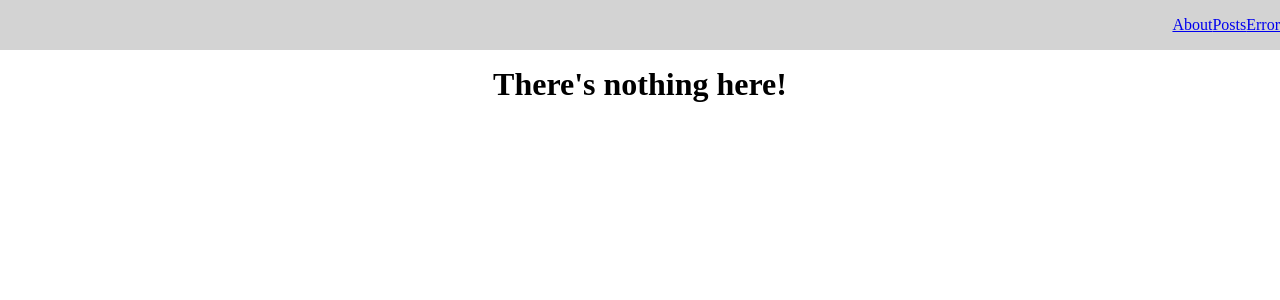
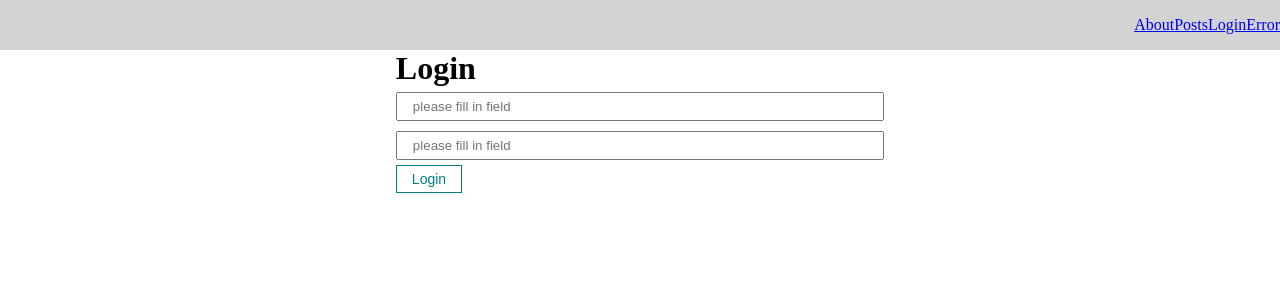
Before and after one commit to mneiter/react-post-app, a React (Create React App) app: page /login in a window 1280 px wide. Shown: the top 300 px of the page. Built offline with nearby package versions, Linux system fonts and the light colour scheme.

Commit message:
add login page

```diff
--- a/src/components/UI/approuter/MyAppRouter.jsx
+++ b/src/components/UI/approuter/MyAppRouter.jsx
@@ -4,13 +4,13 @@ import {
   Routes,
   Route,
 } from 'react-router-dom';
-import MyNavbar from '../navbar/MyNavbar';
+import MyNav from '../nav/MyNav';
 import { routes } from '../../../router';
 
 function MyAppRouter() {
   return (
     <BrowserRouter>
-      <MyNavbar />
+      <MyNav />
       <Routes>
         {
           routes.map((route) => (
@@ -21,12 +21,7 @@ function MyAppRouter() {
               exact={route.exact}
             />
           ))
-
         }
-        <Route
-          path="*"
-          element={(<div style={{ padding: '1rem' }}><h1>There&apos;s nothing here!</h1></div>)}
-        />
       </Routes>
     </BrowserRouter>
   );
--- a/src/components/UI/navbar/MyNavbar.jsx
+++ b/src/components/UI/nav/MyNav.jsx
@@ -1,17 +1,18 @@
 import React from 'react';
 import { Link } from 'react-router-dom';
-import cl from './MyNavbar.module.css';
+import cl from './MyNav.module.css';
 
-function MyNavbar() {
+function MyNav() {
   return (
     <div className={cl.navbar}>
       <div className={cl.navbar__links}>
         <Link to="/about">About</Link>
         <Link to="/posts">Posts</Link>
+        <Link to="/login">Login</Link>
         <Link to="/error">Error</Link>
       </div>
     </div>
   );
 }
 
-export default MyNavbar;
+export default MyNav;
--- /dev/null
+++ b/src/pages/Login.jsx
@@ -0,0 +1,18 @@
+import React from 'react';
+import MyButton from '../components/UI/button/MyButton';
+import MyInput from '../components/UI/input/MyInput';
+
+function Login() {
+  return (
+    <div>
+      <h1>Login</h1>
+      <form>
+        <MyInput type="text" placeholder="please fill in field" />
+        <MyInput type="password" placeholder="please fill in field" />
+        <MyButton>Login</MyButton>
+      </form>
+    </div>
+  );
+}
+
+export default Login;
--- a/src/router/index.jsx
+++ b/src/router/index.jsx
@@ -1,6 +1,7 @@
 /* eslint-disable react/react-in-jsx-scope */
 import About from '../pages/About';
 import Error from '../pages/Error';
+import Login from '../pages/Login';
 import PostDetails from '../pages/PostDetails';
 import Posts from '../pages/Posts';
 
@@ -8,5 +9,7 @@ export const routes = [
   { path: '/about', element: <About />, exact: false },
   { path: '/posts', element: <Posts />, exact: true },
   { path: '/posts/:id', element: <PostDetails />, exact: true },
+  { path: '/login', element: <Login />, exact: false },
   { path: '/error', element: <Error />, exact: false },
+  { path: '*', element: <div style={{ padding: '1rem' }}><h1>There&apos;s nothing here!</h1></div>, exact: false },
 ];
```
Also changed, not shown: src/components/UI/nav/MyNav.module.css (renamed from src/components/UI/navbar/MyNavbar.module.css).
